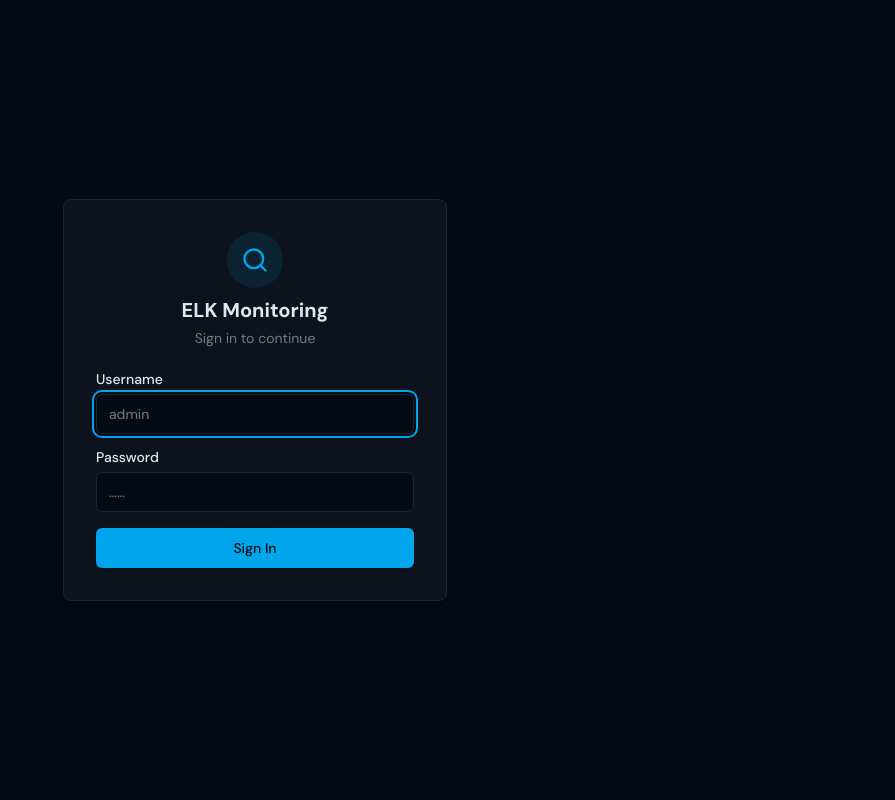
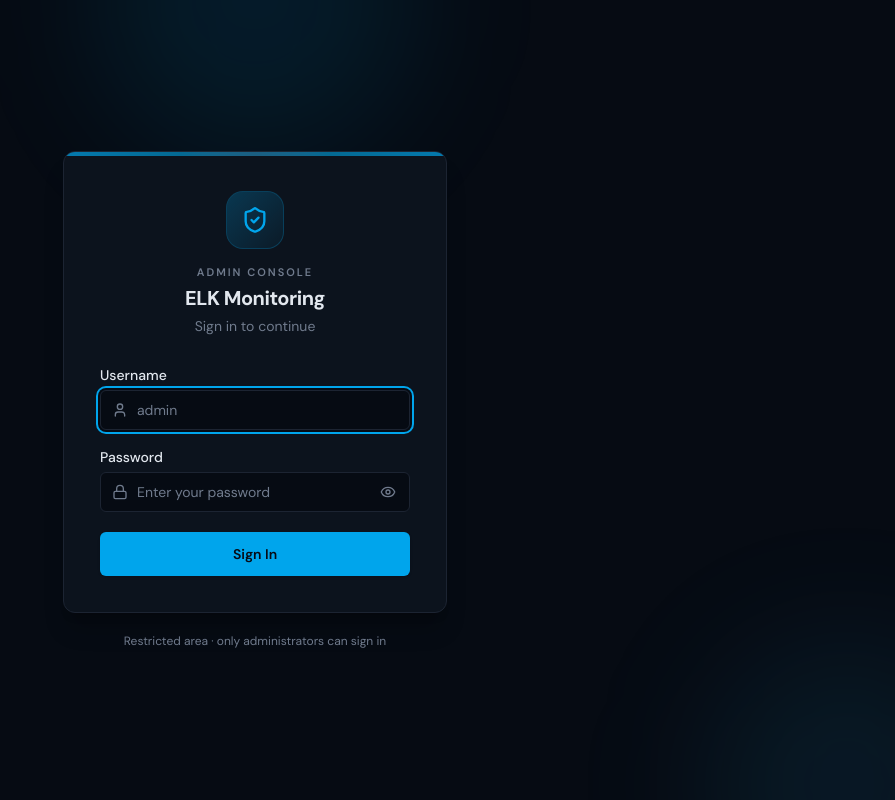
Before and after one commit to x0art/elk-monitoring, a React (Vite) app in the folder admin-ui/: page / in a window 1280 px wide. Shown: the whole page, without its empty margins (385-1280 px from the left). Built offline with nearby package versions, Linux system fonts and the light colour scheme.

Commit message:
fix(ui): polish login page layout + fix CSP inline-script error

```diff
--- a/admin-ui/src/components/LoginPage.tsx
+++ b/admin-ui/src/components/LoginPage.tsx
@@ -1,10 +1,20 @@
 import { useState } from "react"
+import {
+  AlertTriangle,
+  Eye,
+  EyeOff,
+  Loader2,
+  Lock,
+  ShieldCheck,
+  User,
+} from "lucide-react"
 import { login, setToken } from "../api"
 import { Button, Input, Label } from "./ui"
 
 export function LoginPage({ onLogin }: { onLogin: () => void }) {
   const [username, setUsername] = useState("")
   const [password, setPassword] = useState("")
+  const [showPassword, setShowPassword] = useState(false)
   const [error, setError] = useState("")
   const [loading, setLoading] = useState(false)
 
@@ -24,53 +34,129 @@ export function LoginPage({ onLogin }: { onLogin: () => void }) {
   }
 
   return (
-    <div className="min-h-screen grid place-items-center bg-background">
-      <div className="w-full max-w-sm rounded-lg border border-border bg-card p-8 shadow-sm">
-        <div className="text-center mb-6">
-          <span
-            className="inline-flex h-14 w-14 items-center justify-center rounded-full bg-primary/10 text-primary"
-            aria-hidden="true"
-          >
-            <svg xmlns="http://www.w3.org/2000/svg" width="28" height="28" viewBox="0 0 24 24" fill="none" stroke="currentColor" strokeWidth="2" strokeLinecap="round" strokeLinejoin="round">
-              <circle cx="11" cy="11" r="8" />
-              <path d="m21 21-4.3-4.3" />
-            </svg>
-          </span>
-          <h1 className="text-xl font-bold mt-2">ELK Monitoring</h1>
-          <p className="text-sm text-muted-foreground mt-1">Sign in to continue</p>
+    <div className="relative flex min-h-dvh px-4 py-10 sm:py-16">
+      {/* Decorative background glow */}
+      <div className="pointer-events-none absolute inset-0 overflow-hidden" aria-hidden="true">
+        <div className="absolute -top-40 left-1/2 h-80 w-80 -translate-x-1/2 rounded-full bg-primary/10 blur-3xl" />
+        <div className="absolute -bottom-32 -right-24 h-72 w-72 rounded-full bg-info/10 blur-3xl" />
       </div>
 
-        <form onSubmit={handleSubmit} className="space-y-4">
-          <div>
+      {/* m-auto centers both axes and scrolls cleanly when the card is
+          taller than the viewport (short laptop windows / mobile landscape). */}
+      <div className="fade-in relative m-auto w-full max-w-sm">
+        <div className="overflow-hidden rounded-xl border border-border bg-card shadow-xl shadow-black/20">
+          {/* Brand accent bar */}
+          <div
+            className="h-1 bg-gradient-to-r from-primary/70 via-info/60 to-primary/70"
+            aria-hidden="true"
+          />
+
+          <div className="p-8 sm:p-9">
+            {/* Brand header */}
+            <div className="mb-8 text-center">
+              <span className="inline-flex h-14 w-14 items-center justify-center rounded-2xl bg-gradient-to-br from-primary/25 to-primary/5 text-primary ring-1 ring-primary/30">
+                <ShieldCheck className="h-7 w-7" aria-hidden="true" />
+              </span>
+              <p className="mt-4 text-[11px] font-semibold uppercase tracking-[0.18em] text-muted-foreground">
+                Admin Console
+              </p>
+              <h1 className="mt-1 text-xl font-bold tracking-tight">ELK Monitoring</h1>
+              <p className="mt-1 text-sm text-muted-foreground">Sign in to continue</p>
+            </div>
+
+            <form onSubmit={handleSubmit} className="space-y-5">
+              <div className="space-y-2">
                 <Label htmlFor="login-username">Username</Label>
+                <div className="relative">
+                  <User
+                    className="pointer-events-none absolute left-3 top-1/2 h-4 w-4 -translate-y-1/2 text-muted-foreground"
+                    aria-hidden="true"
+                  />
                   <Input
                     id="login-username"
+                    name="username"
+                    autoComplete="username"
                     value={username}
-              onChange={(e) => setUsername(e.target.value)}
+                    onChange={(e) => {
+                      setUsername(e.target.value)
+                      if (error) setError("")
+                    }}
                     placeholder="admin"
+                    className="pl-9"
                     autoFocus
                   />
                 </div>
-          <div>
+              </div>
+
+              <div className="space-y-2">
                 <Label htmlFor="login-password">Password</Label>
+                <div className="relative">
+                  <Lock
+                    className="pointer-events-none absolute left-3 top-1/2 h-4 w-4 -translate-y-1/2 text-muted-foreground"
+                    aria-hidden="true"
+                  />
                   <Input
                     id="login-password"
-              type="password"
+                    name="password"
+                    type={showPassword ? "text" : "password"}
+                    autoComplete="current-password"
                     value={password}
-              onChange={(e) => setPassword(e.target.value)}
-              placeholder="……"
+                    onChange={(e) => {
+                      setPassword(e.target.value)
+                      if (error) setError("")
+                    }}
+                    placeholder="Enter your password"
+                    className="pl-9 pr-10"
                   />
+                  <button
+                    type="button"
+                    onClick={() => setShowPassword((v) => !v)}
+                    aria-label={showPassword ? "Hide password" : "Show password"}
+                    aria-controls="login-password"
+                    aria-pressed={showPassword}
+                    className="absolute right-2 top-1/2 inline-flex h-7 w-7 -translate-y-1/2 cursor-pointer items-center justify-center rounded-md text-muted-foreground transition-colors hover:text-foreground focus-visible:outline-none focus-visible:ring-2 focus-visible:ring-ring"
+                  >
+                    {showPassword ? (
+                      <EyeOff className="h-4 w-4" aria-hidden="true" />
+                    ) : (
+                      <Eye className="h-4 w-4" aria-hidden="true" />
+                    )}
+                  </button>
+                </div>
               </div>
 
               {error && (
-            <p className="text-sm text-destructive text-center">{error}</p>
+                <div
+                  className="flex items-start gap-2.5 rounded-md border border-danger/30 bg-danger/10 px-3 py-2.5 text-sm text-danger"
+                  role="alert"
+                >
+                  <AlertTriangle className="mt-0.5 h-4 w-4 shrink-0" aria-hidden="true" />
+                  <span className="min-w-0 break-words">{error}</span>
+                </div>
               )}
 
-          <Button type="submit" disabled={loading} className="w-full">
-            {loading ? "Signing in…" : "Sign In"}
+              <Button
+                type="submit"
+                disabled={loading}
+                className="h-11 w-full text-sm font-semibold"
+              >
+                {loading ? (
+                  <>
+                    <Loader2 className="h-4 w-4 animate-spin" aria-hidden="true" />
+                    Signing in…
+                  </>
+                ) : (
+                  "Sign In"
+                )}
               </Button>
             </form>
           </div>
         </div>
+
+        <p className="mt-5 text-center text-xs text-muted-foreground">
+          Restricted area · only administrators can sign in
+        </p>
+      </div>
+    </div>
   )
 }
--- a/admin-ui/src/components/ui.tsx
+++ b/admin-ui/src/components/ui.tsx
@@ -94,6 +94,8 @@ export function Input({
   type = "text",
   autoFocus,
   id,
+  name,
+  autoComplete,
   "aria-label": ariaLabel,
 }: {
   className?: string
@@ -104,6 +106,8 @@ export function Input({
   type?: string
   autoFocus?: boolean
   id?: string
+  name?: string
+  autoComplete?: string
   "aria-label"?: string
 }) {
   return (
@@ -111,6 +115,8 @@ export function Input({
       type={type}
       autoFocus={autoFocus}
       id={id}
+      name={name}
+      autoComplete={autoComplete}
       aria-label={ariaLabel}
       className={cn(
         "flex h-10 w-full rounded-md border border-input bg-background px-3 py-2 text-sm",
```
Also changed, not shown: 1 other file (tests, documents, lock files or other folders). Lines whose indentation alone changed are shown as unchanged.
